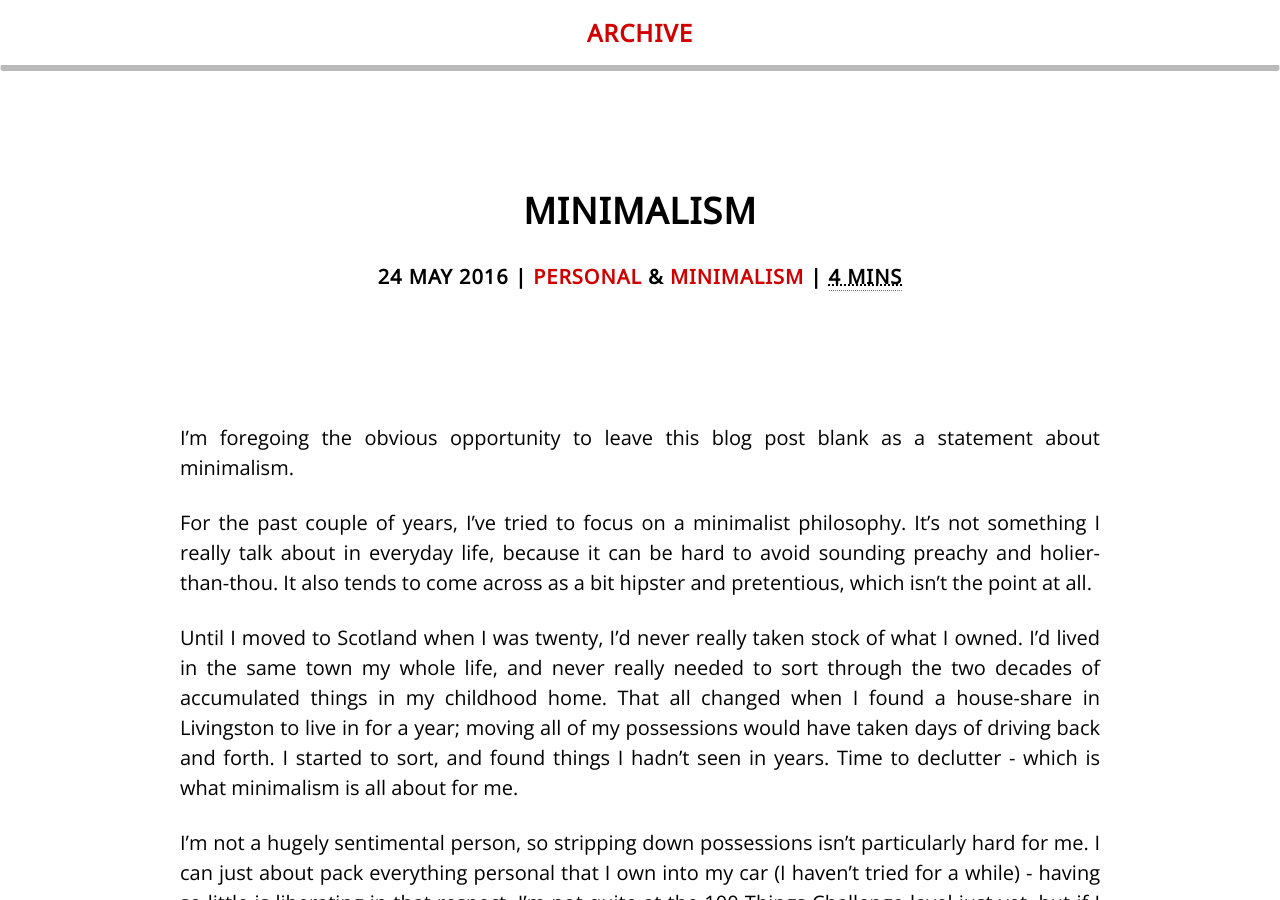
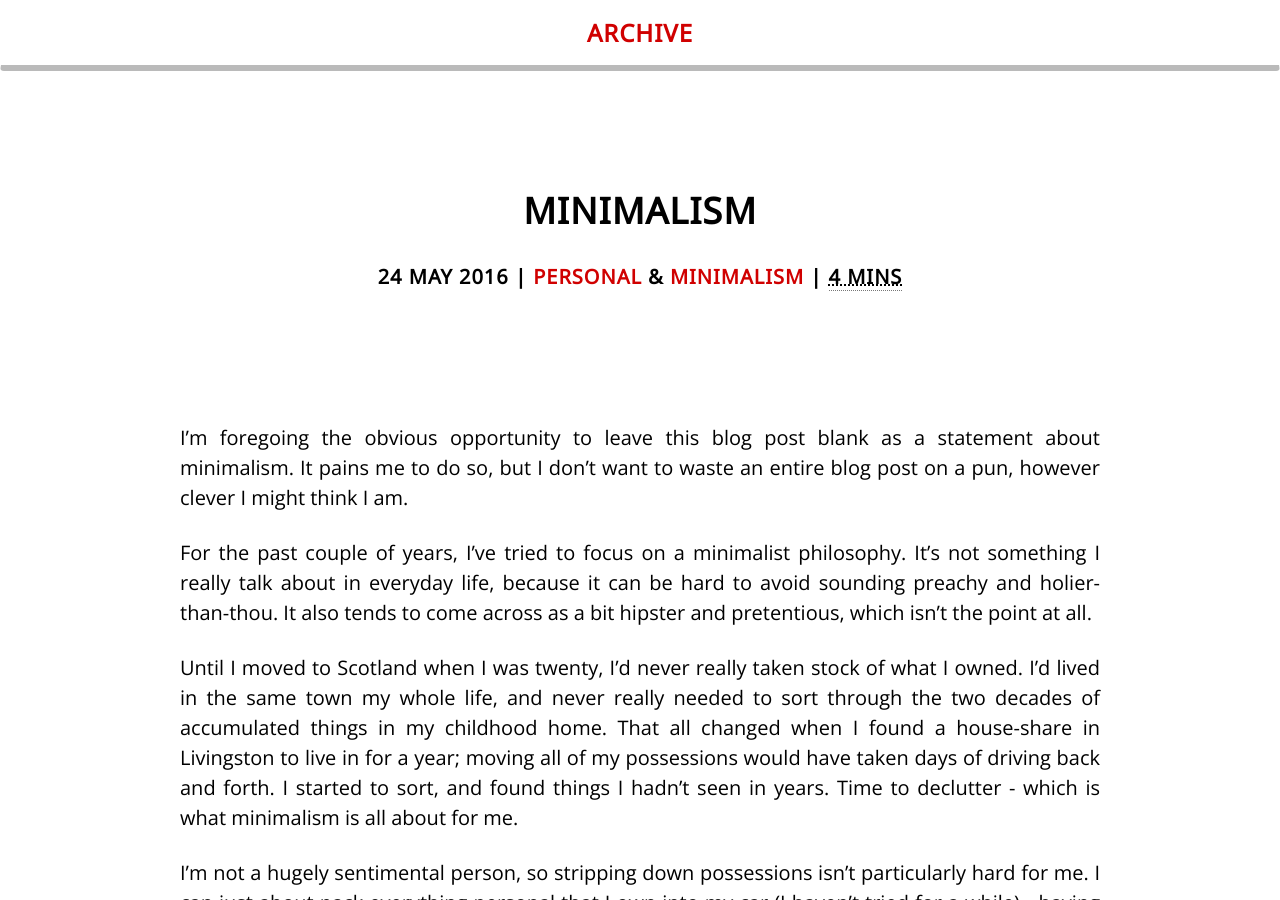
Before and after one commit to CameronD17/blog, a Jekyll site: the page built from _posts/2016-05-24-minimalism.markdown, in a window 1280 px wide and 900 px high. Built offline with Jekyll 4.4.1, drawn with Linux system fonts in a browser that asks for light colours; nearby versions of some CDN libraries.

Commit message:
Minor update to blog post Minimalism

```diff
--- a/_posts/2016-05-24-minimalism.markdown
+++ b/_posts/2016-05-24-minimalism.markdown
@@ -5,7 +5,7 @@ date:       2016-05-24 13:30:00 +0000
 tags:       personal minimalism
 ---
 
-I'm foregoing the obvious opportunity to leave this blog post blank as a statement about minimalism.
+I'm foregoing the obvious opportunity to leave this blog post blank as a statement about minimalism. It pains me to do so, but I don't want to waste an entire blog post on a pun, however clever I might think I am.
 
 <!-- Read More -->
 
```
